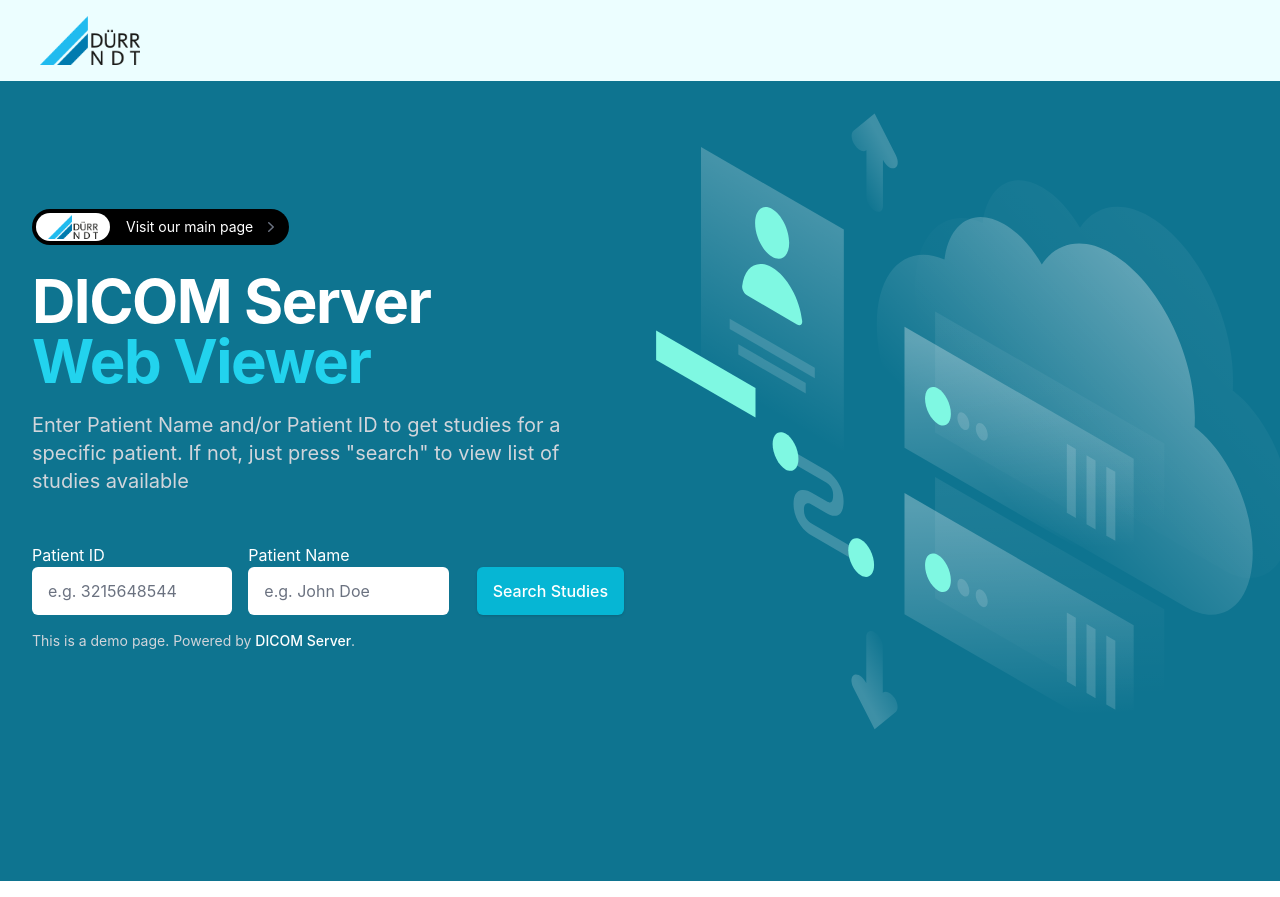
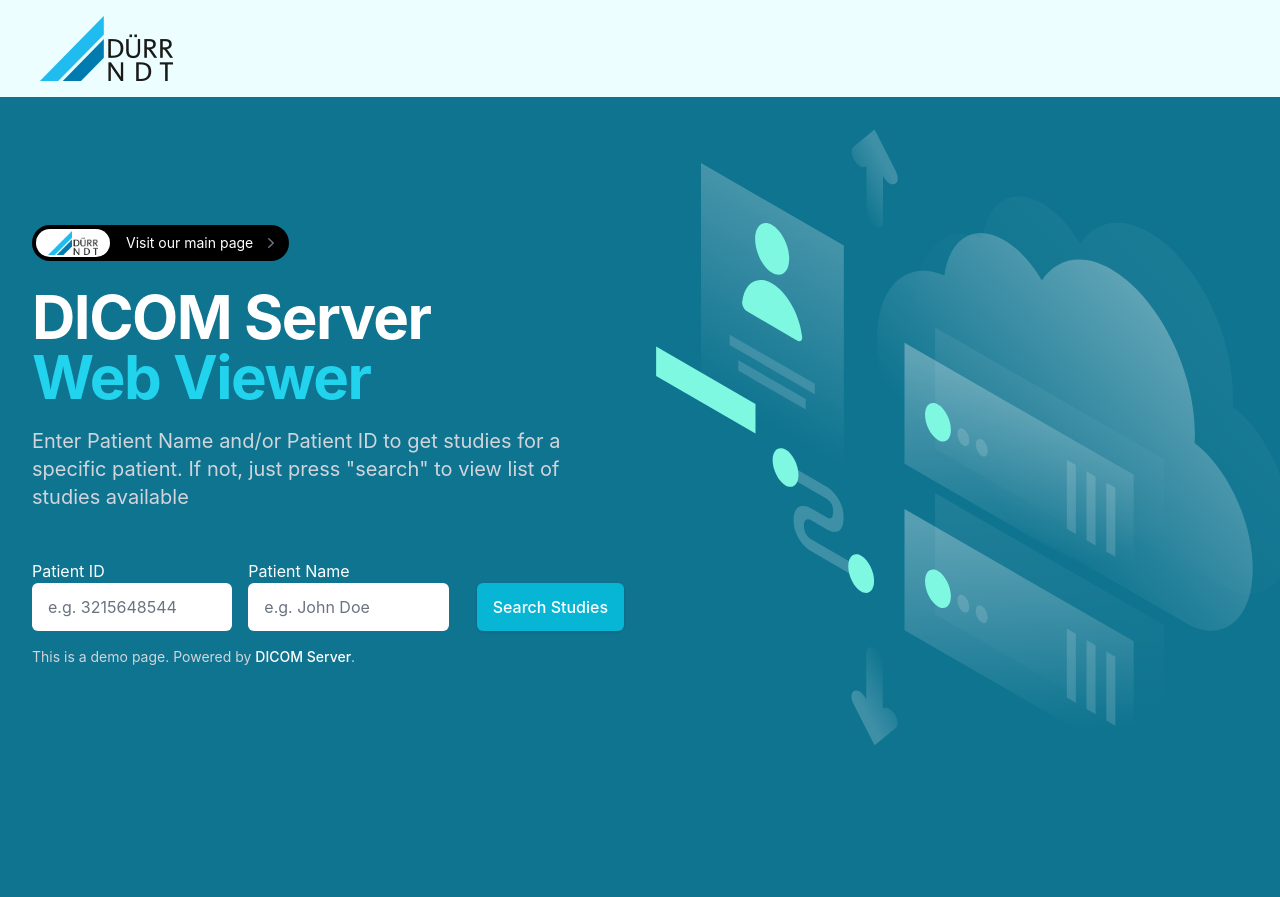
Before and after one commit to Suhardi-14/dicom-viewer, a Next.js app: page / in a window 1280 px wide. Built offline with nearby package versions, Linux system fonts and the light colour scheme.

Commit message:
navbar test

```diff
--- a/components/navbar.tsx
+++ b/components/navbar.tsx
@@ -1,4 +1,6 @@
 import Image from "next/image";
+import Link from "next/link";
+import DuerrLogo from "../public/duerr-ndt-logo.png";
 
 const Navbar = () => {
   return (
@@ -9,17 +11,11 @@
       >
         <div className="flex flex-1 items-center">
           <div className="flex w-full items-center justify-between md:w-auto">
-            <a href="#">
+            <Link href={"/"}>
               <span className="sr-only">Your Company</span>
 
-              <Image
-                alt="duerr-ndt-logo"
-                src="/duerr-ndt-logo.png"
-                className="mb-auto"
-                width={100}
-                height={10}
-              />
-            </a>
+              <Image alt="duerr-ndt-logo" src={DuerrLogo} className="mb-auto" />
+            </Link>
           </div>
         </div>
       </nav>
```
Also changed, not shown: 1 other file (tests, documents, lock files or other folders).
